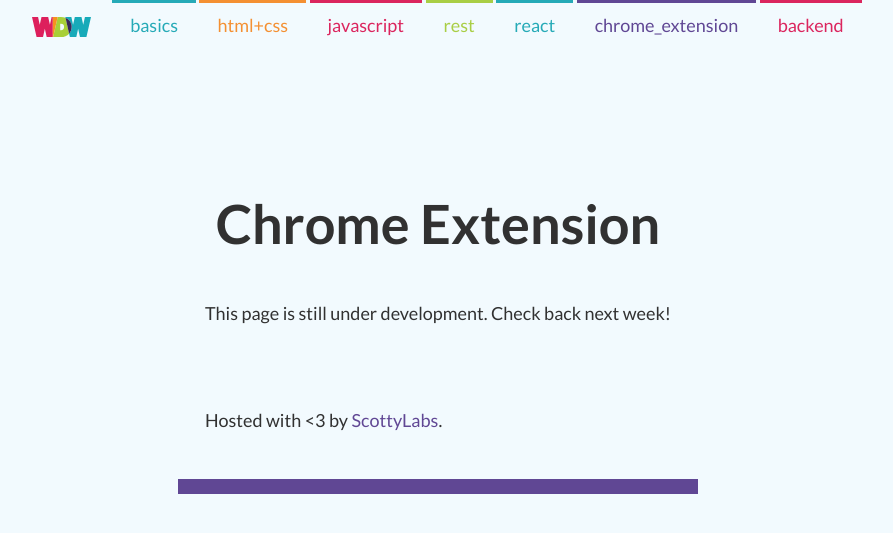
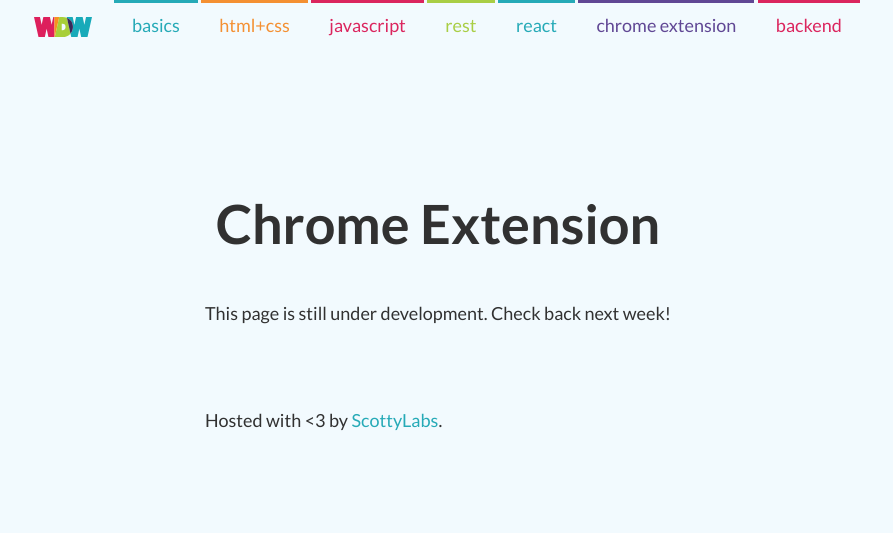
Before and after one commit to ScottyLabs/wdw, a Jekyll site: the page built from chrome_extension/index.md, in a window 1280 px wide. Shown: the top 533 px of the page, without its empty margins (202-1095 px from the left). Built offline with Jekyll 4.4.1, drawn with Linux system fonts in a browser that asks for light colours; nearby versions of some CDN libraries.

Commit message:
Update _config.yml

```diff
--- a/_config.yml
+++ b/_config.yml
@@ -27,5 +27,5 @@
   - javascript
   - rest
   - react
-  - chrome_extension
+  - chrome extension
   - backend
```
